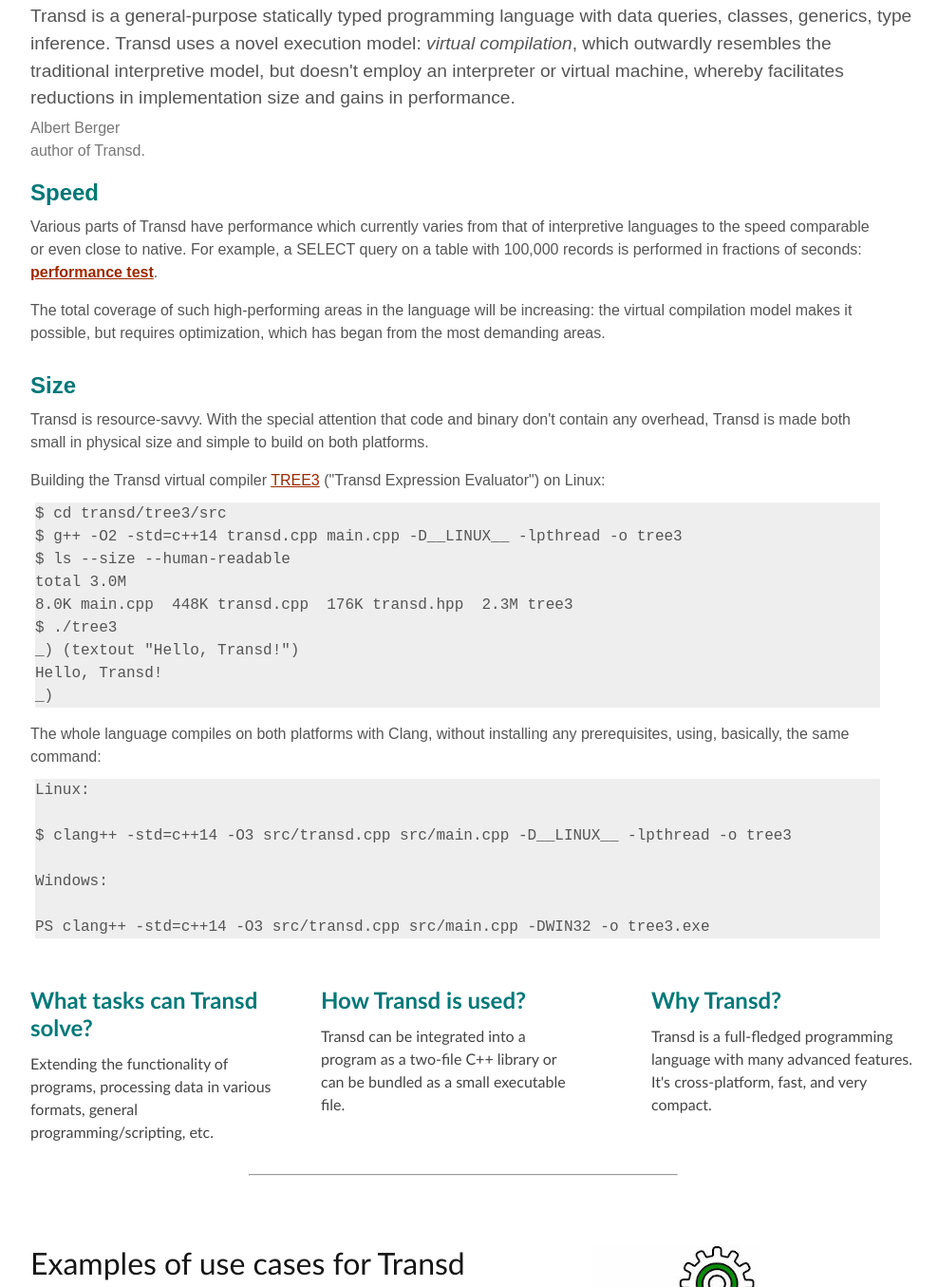
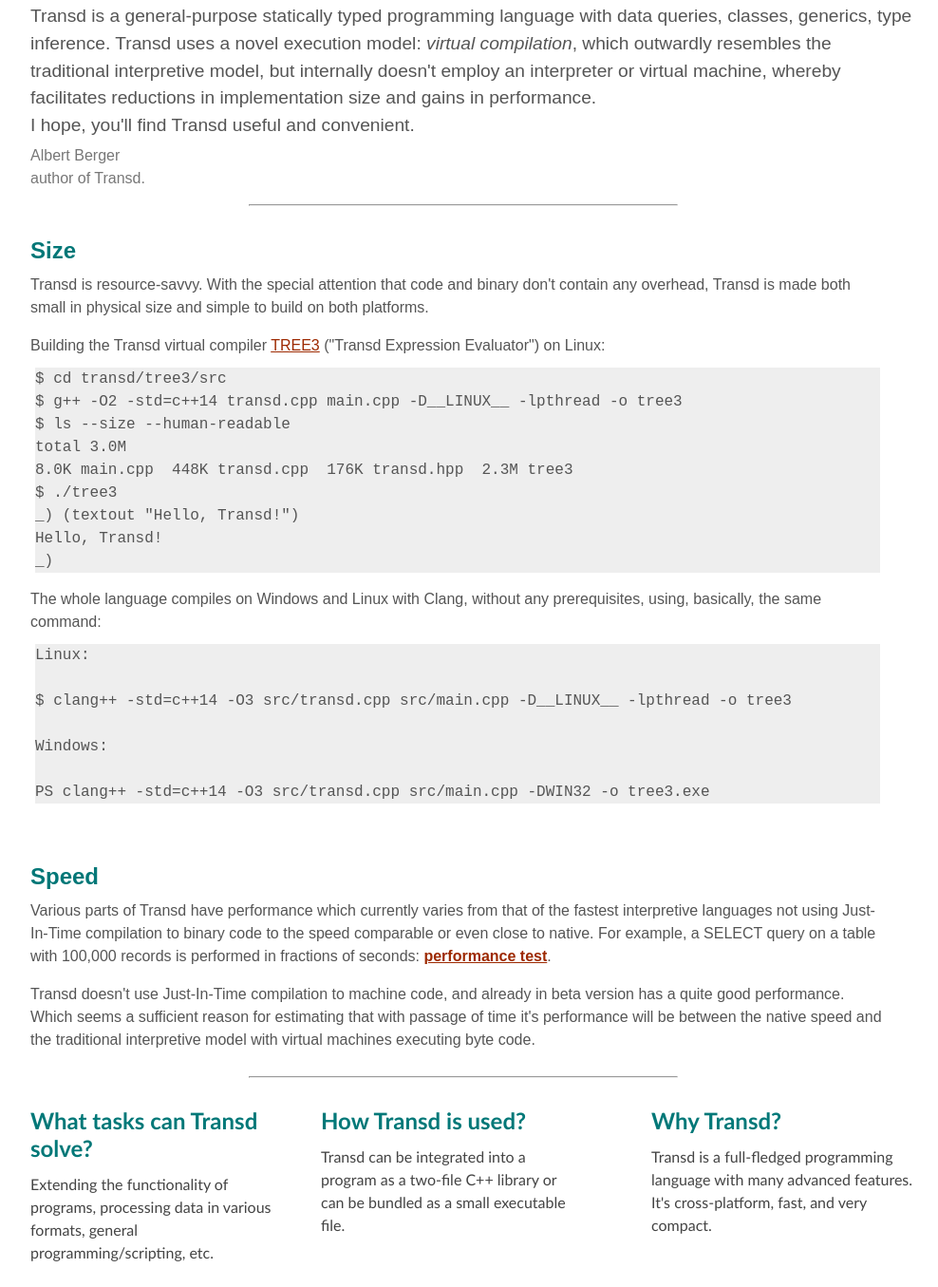
Before and after one commit to transd-lang/transd-lang.github.io, a plain HTML site: page index.html in a window 1280 px wide. Shown: the part 458-1813 px from the top of the page at 95% size, without its empty margins (158-1146 px from the left). Drawn offline with Linux system fonts and the light colour scheme.

Commit message:
site update

```diff
--- a/index.html
+++ b/index.html
@@ -43,21 +43,13 @@
 <div style="float: left;"><p style=" font: 1.2em sans-serif; color: #555; margin: 15px 0 5px 0; line-height: 1.5em;">
 Transd is a general-purpose statically typed programming language with data queries, classes,
 generics, type inference. Transd uses a novel execution model: <i>virtual compilation</i>,
-which outwardly resembles the traditional interpretive model, but doesn't employ an interpreter
-or virtual machine, whereby facilitates reductions in implementation size and gains in
-performance.</p><p style=" font: 1.0em sans-serif; color: #777; margin: 0px 0 5px 0; line-height: 1.5em;">Albert Berger<br>author of Transd.</p>
-
-<div class="col1" style=" font: 1.0em sans-serif; color: #555; margin: 15px 0 0 0; line-height: 1.5em;"><a id="fast"> </a><h3 style="color: #077">
-Speed</h3>
-<p >
-Various parts of Transd have performance which currently varies from that of interpretive
-languages to the speed comparable or even close to native. For example, a SELECT query on a table
-with 100,000 records is performed in fractions of seconds: <a href="perftest.html"><b>performance
-test</b></a>.</p>
-<p>
-The total coverage of such high-performing areas in the language will be increasing: the virtual
-compilation model makes it possible, but requires optimization, which has began from the
-most demanding areas.</p>
+which outwardly resembles the traditional interpretive model, but internally doesn't employ an
+interpreter or virtual machine, whereby facilitates reductions in implementation size and gains
+in performance.<br>I hope, you'll find Transd useful and convenient.</p>
+<p style=" font: 1.0em sans-serif; color: #777; margin: 0px 0 5px 0; line-height: 1.5em;">Albert Berger<br>author of Transd.</p>
+<div class="col1" style="margin-top: 10px;">
+  <hr style="width: 50%;  margin-left: 230px; color: #ccc; margin-bottom: 20px;
+bottom-border: solid 1px ;height: 0px; text-align: center;">
 </div>
 <div class="col1" style=" font: 1.0em sans-serif; color: #555; margin: 15px 0 35px 0; line-height: 1.5em;">
 <a id="compact"> </a><h3 style="color: #077">Size</h3>
@@ -75,7 +67,7 @@ _) (textout "Hello, Transd!")
 Hello, Transd!
 _)
 </code></pre></p>
-<p>The whole language compiles on both platforms with Clang, without installing any prerequisites,
+<p>The whole language compiles on Windows and Linux with Clang, without any prerequisites,
 using, basically, the same command: </p>
 <pre><code>Linux:
 
@@ -85,6 +77,23 @@ Windows:
 
 PS clang++ -std=c++14 -O3 src/transd.cpp src/main.cpp -DWIN32 -o tree3.exe
 </code></pre>
+</div>
+<div class="col1" style=" font: 1.0em sans-serif; color: #555; margin: 15px 0 0 0; line-height: 1.5em;"><a id="fast"> </a><h3 style="color: #077">
+Speed</h3>
+<p >
+Various parts of Transd have performance which currently varies from that of the fastest
+interpretive languages not using Just-In-Time compilation to binary code to the speed comparable
+or even close to native. For example, a SELECT query on a table with 100,000 records is performed
+in fractions of seconds: <a href="perftest.html"><b>performance test</b></a>.</p>
+<p>Transd doesn't use Just-In-Time compilation to machine code, and already in beta version has
+a quite good performance. Which seems a sufficient reason for estimating that with passage of time
+it's performance will be between the native speed and the traditional interpretive model with
+virtual machines executing byte code.
+</p>
+</div>
+<div class="col1" style="margin: 10px 0 10px 0;">
+  <hr style="width: 50%;  margin-left: 230px; color: #ccc; margin-bottom: 20px;
+bottom-border: solid 1px ;height: 0px; text-align: center;">
 </div>
   <div class="col3">
     <h3><font color="#007878">What tasks can Transd solve?</font></h3>
```
